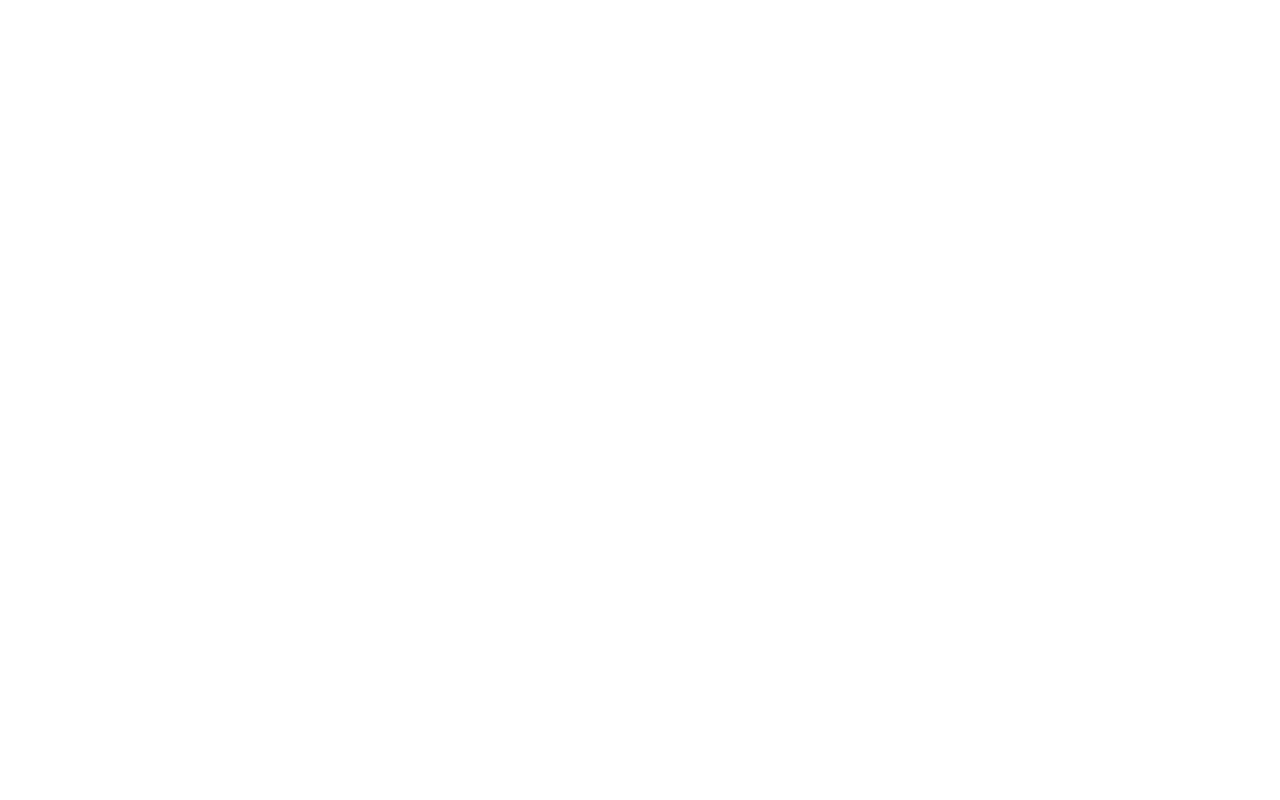
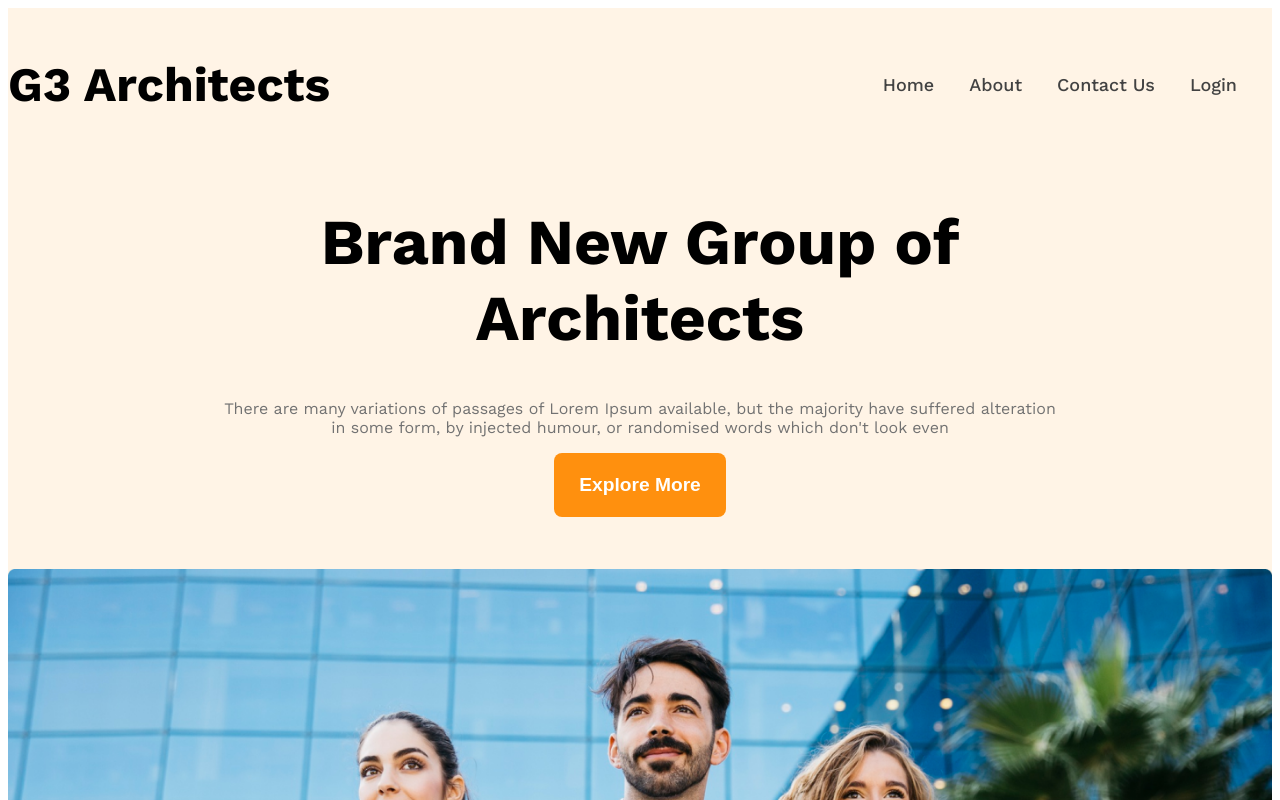
Before and after one commit to soumen01xninja/G3-architects-website, a plain HTML site: page index.html in a window 1280 px wide. Shown: the top 800 px of the page. Drawn offline with nearby package versions, Linux system fonts and the light colour scheme.

Commit message:
added navigation and banner part

```diff
--- a/index.html
+++ b/index.html
@@ -6,8 +6,43 @@
     <title>Architect-website</title>
     <link rel="stylesheet" href="styles/architect.css">
 </head>
-<body>
-    <header>
+<body class="work-sans-font">
+    <header class="bg-light">
+        <nav class="navbar display-flex">
+            <h3 class="brand">G3 Architects</h3>
+
+        <ul class="nav-link display-flex">
+            <li class="nav-item">
+                <a href="" class="nav-link text-gray">Home</a>
+            </li>
+            <li class="nav-item">
+                <a href="" class="nav-link text-gray">About</a>
+            </li>
+            <li class="nav-item">
+                <a href="" class="nav-link text-gray">Contact Us</a>
+            </li>
+            <li class="nav-item">
+                <a href="" class="nav-link text-gray">Login</a>
+             </li>
+
+
+        </ul>
+
+        </nav>
+        <div class="banner">
+            <div class="banner-content">
+                <h1 class="banner-tittle">Brand New
+                    Group of Architects
+                    </h1>
+                    <p class="banner-description text-light-gray">There are many variations of passages of Lorem Ipsum available, but the majority have suffered alteration in some form, by injected humour, or randomised words which don't look even</p>
+                    <button class="btn-primary">Explore More</button>
+            </div>
+                <img class="banner-image" src="images/banner.png" alt="">
+
+
+
+        </div>
+
 
     </header>
 
--- a/styles/architect.css
+++ b/styles/architect.css
@@ -0,0 +1,95 @@
+@import url('https://fonts.googleapis.com/css2?family=Work+Sans:ital,wght@0,100..900;1,100..900&display=swap');
+
+
+
+.work-sans-font {
+  font-family: "Work Sans", serif;
+  font-optical-sizing: auto;
+  font-weight: 400;
+  font-style: normal;
+}
+/* shared style */
+.display-flex{
+  display: flex;
+}
+.bg-light{
+  background-color: rgba(255, 144, 14, 0.1);
+}
+/* dark-02 */
+.text-gray{
+  color:#424242;
+}
+
+/* dark-03 */
+.text-light-gray{
+
+  color: #727272;
+}
+/* btn-primary style */
+.btn-primary{
+  font-size: 1.2rem;
+  font-weight: 600;
+  color: rgba(255, 255, 255, 1);
+  background-color: rgba(255, 144, 14, 1);
+  border-radius: 8px;
+  padding: 21px 25px;
+  border: none;
+
+
+}
+
+
+/* Header styles */
+
+/* Navbar related styles */
+.navbar{
+  justify-content: space-between;
+  align-items: center;
+
+}
+.brand{
+  font-size: 3rem;
+  font-weight: bold;
+}
+
+.nav-item{
+  list-style: none;
+  margin-right: 35px;
+}
+.nav-link{
+
+  text-decoration: none;
+  font-weight: 500;
+  font-size: 18px;
+}
+.navbar, .banner{
+  max-width: 1440px;
+  margin: 0 auto;
+
+}
+/* banner related style */
+.banner-content{
+  text-align: center;
+  max-width: 850px;
+  margin: 0 auto;
+  margin-bottom: 52px;
+}
+.banner-tittle{
+  font-weight: 700;
+  font-size: 4rem;
+}
+.banner-description{
+  font-weight: 400;
+  font-size: 1rem;
+}
+.banner-image{
+  width: 100%;
+}
+ /* first part responsive*/
+ @media screen and (max-width: 576px) {
+  .navbar, .nav-link {
+    flex-direction: column;
+
+  }
+
+ }
```
